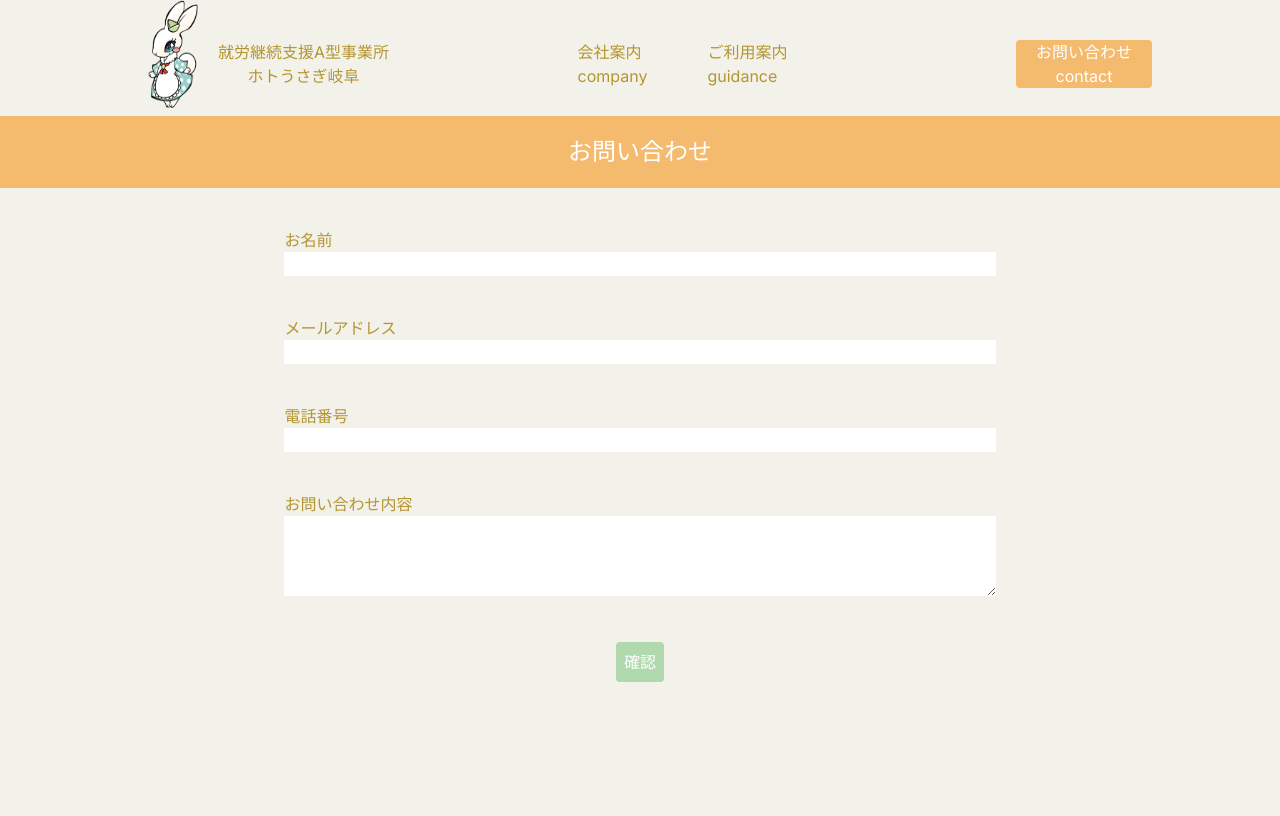
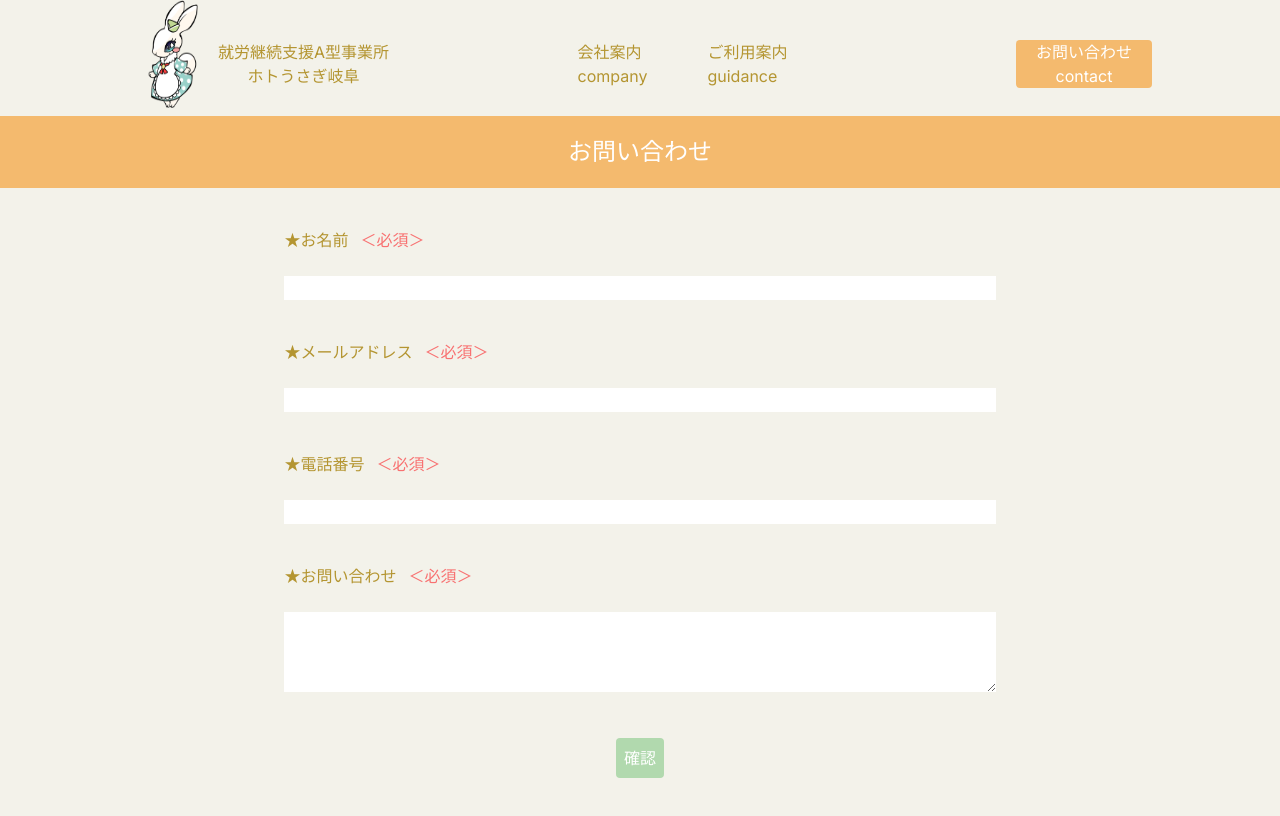
Before and after one commit to tanakakundagane/hotousagi, a Next.js app: page /contact in a window 1280 px wide. Built offline with nearby package versions, Linux system fonts and the light colour scheme.

Commit message:
おといあわせpageの調整をしました

```diff
--- a/src/app/contact/page.tsx
+++ b/src/app/contact/page.tsx
@@ -76,25 +76,37 @@ const Page = () => {
       {page === 'form' && (
         <form onSubmit={handleConfirm} className='m-auto w-5/6 text-left'>
           <div className='w-4/6 m-auto mt-10'>
-            <label>お名前</label>
+            <div className='flex'>
+              <label>★お名前</label>
+              <p className='text-red-400 ml-3'>＜必須＞</p>
+            </div>
             <br/>
             <input type="text" name="name" value={formData.name} onChange={handleChange} className='w-full text-black'/>
           </div>
 
           <div className='w-4/6 m-auto mt-10'>
-            <label>メールアドレス</label>
+            <div className='flex'>
+              <label>★メールアドレス</label>
+              <p className='text-red-400 ml-3'>＜必須＞</p>
+            </div>
             <br/>
             <input type="email" name="email" value={formData.email} onChange={handleChange} className='w-full text-black'/>
           </div>
 
           <div className='w-4/6 m-auto mt-10'>
-            <label>電話番号</label>
+            <div className='flex'>
+              <label>★電話番号</label>
+              <p className='text-red-400 ml-3'>＜必須＞</p>
+            </div>
             <br/>
             <input type="tel" name="phone" value={formData.phone} onChange={handleChange} className='w-full text-black'/>
           </div>
 
           <div className='w-4/6 m-auto mt-10'>
-            <label>お問い合わせ内容</label>
+            <div className='flex'>
+              <label>★お問い合わせ</label>
+              <p className='text-red-400 ml-3'>＜必須＞</p>
+            </div>
             <br/>
             <textarea name="message" value={formData.message} onChange={handleChange} className='w-full h-20 text-black'/>
           </div>
@@ -120,7 +132,7 @@ const Page = () => {
             <p className='mt-5'>★電話番号</p>
             <p className='md:ml-20 ml-10 mt-1 text-black'>{formData.phone}</p>
 
-            <p className='mt-5'>お問い合わせ内容</p>
+            <p className='mt-5'>★お問い合わせ内容</p>
             <p className='md:ml-20 ml-10 mt-1 text-black'>{formData.message}</p>
 
             <div className='mt-10 text-center'>
```
